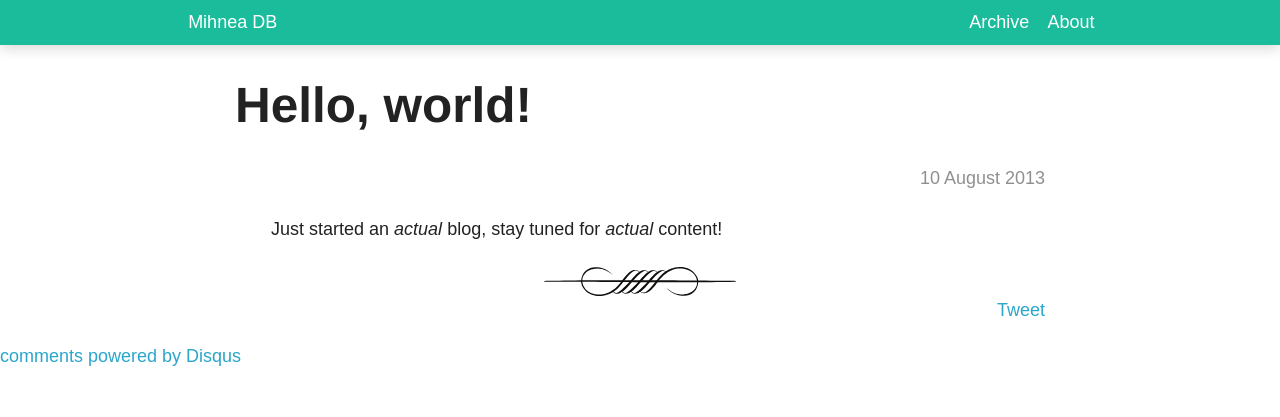
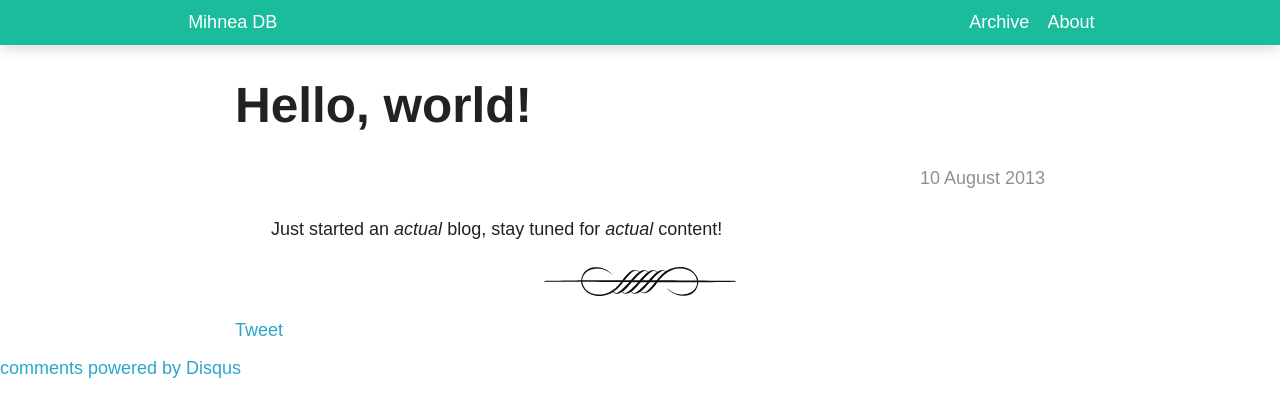
Before and after one commit to mihneadb/mihneadb.github.io, a Jekyll site: the page built from _posts/2013-08-10-hello-world.md, in a window 1280 px wide. Shown: the top 417 px of the page. Built offline with Jekyll 4.4.1, drawn with Linux system fonts in a browser that asks for light colours; Markdown is read by kramdown in place of the engine named in the settings; comment, search, counter and statistics services are not loaded.

Commit message:
new take on share layout

```diff
--- a/_layouts/post.html
+++ b/_layouts/post.html
@@ -18,8 +18,8 @@
     <div class="row">
         <div class="share large-centered large-9 small-12 columns">
             <ul class>
-                <li style="width:47px;"><fb:like width="450" layout="button_count" show_faces="false" send="false"></fb:like></li>
-                <li><a href="https://twitter.com/share" class="twitter-share-button" data-count="none" data-via="mihneadb">Tweet</a></li>
+                <li><fb:like width="450" layout="button_count" show_faces="false" send="false"></fb:like></li>
+                <li><a href="https://twitter.com/share" class="twitter-share-button" data-via="mihneadb">Tweet</a></li>
             </ul>
         </div>
     </div>
--- a/css/default.css
+++ b/css/default.css
@@ -36,7 +36,7 @@ body {
 }
 
 .share {
-    text-align: right;
+    /*text-align: right;*/
 }
 
 .share ul {
@@ -44,7 +44,7 @@ body {
 }
 
 .share li {
-    display: inline;
+    /*display: inline;*/
     height:20px;
     vertical-align: top;
 }
```
